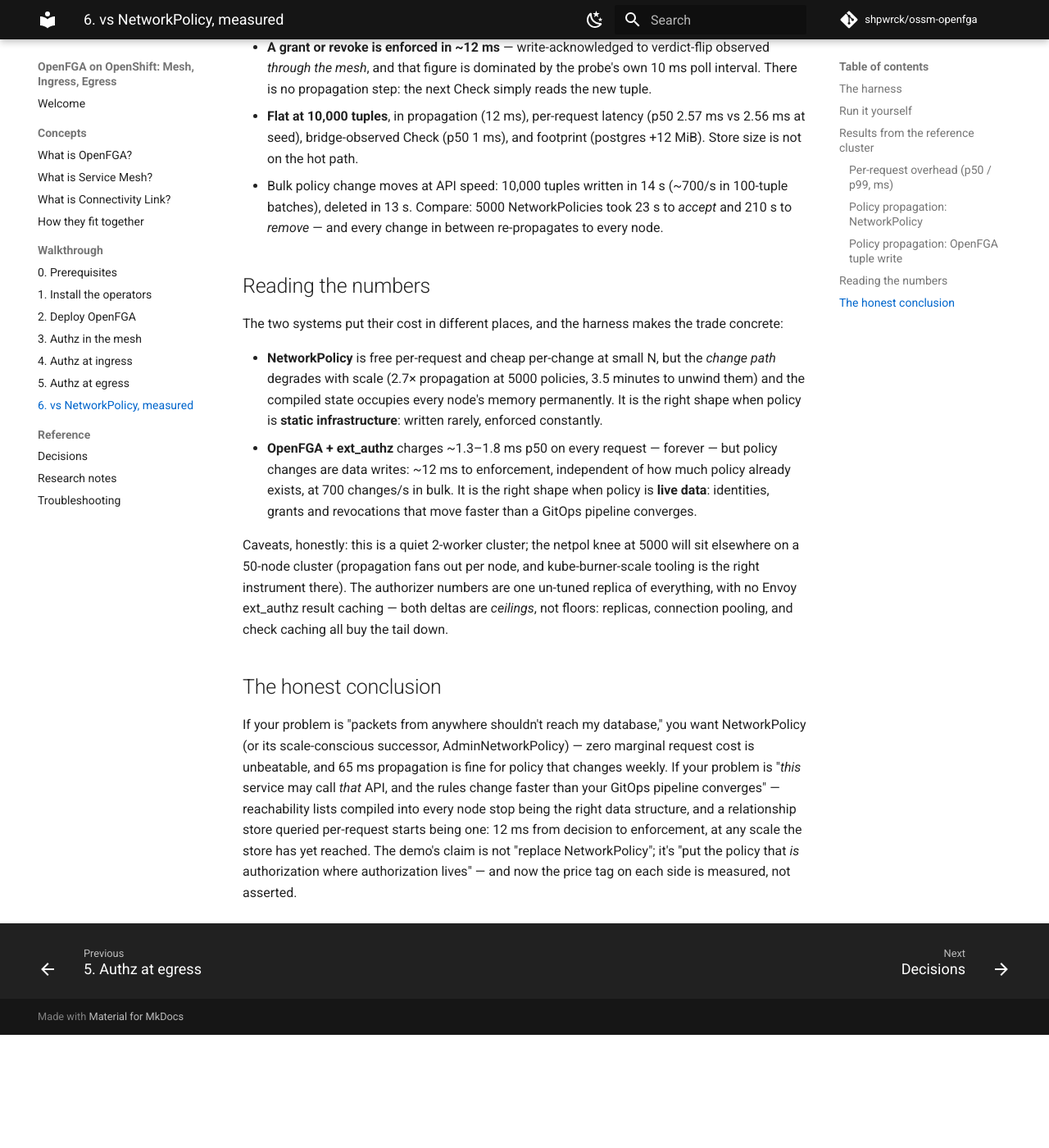
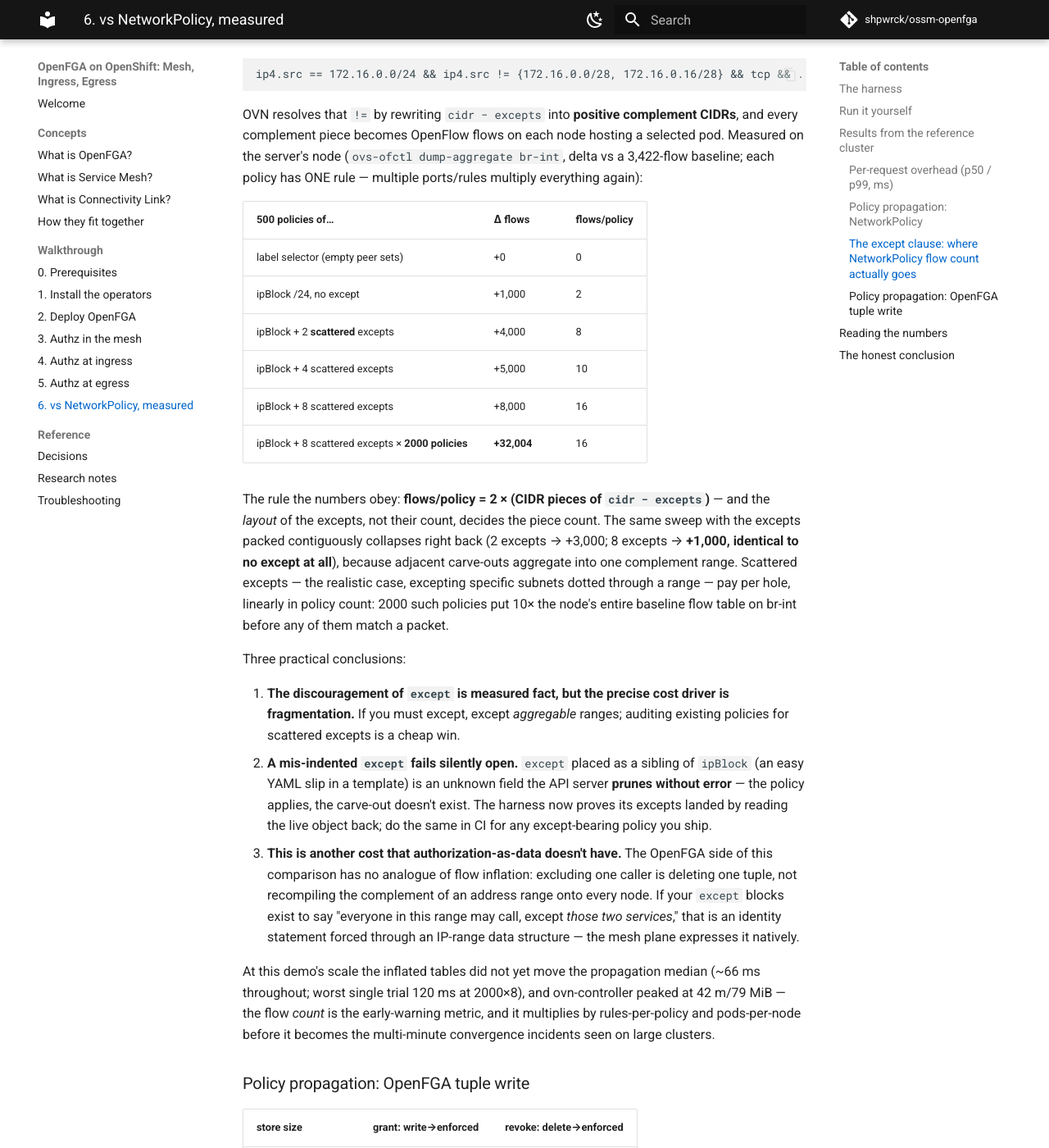
Before and after one commit to shpwrck/ossm-openfga, an MkDocs documentation site: the page built from docs/walkthrough/06-netpol-comparison.md, in a window 1280 px wide and 1400 px high, scrolled down 3844 px. Shown: the whole window at 82% size. Built offline with MkDocs 1.6.1 and Material for MkDocs 9.7.7, drawn with Linux system fonts in a browser that asks for light colours; comment, search, counter and statistics services are not loaded; before the commit the page ends 5106 px from its top, so only the background shows below that; some of the changed text lies outside the part shown.

Commit message:
Measure ipBlock.except: flow cost is 2 x complement pieces per policy (#5)
New netpol-except phase sweeps except-count (K=0/2/4/8 at N=500, plus a
label-selector control) and policy count (N=1000/2000 at K=8), in BOTH
except layouts (PERF_EXCEPT_LAYOUT=scattered|contiguous), measuring
br-int OpenFlow counts (ovs-ofctl via the ovn-controller container),
in-pod propagation trials, and per-container ovn-controller footprint.

Measured on the ROSA reference cluster: the negated ACL match is live
(ip4.src != {...}) and OVN compiles cidr-minus-excepts into positive
complement CIDRs, so flows/policy = 2 x complement pieces. Scattered
excepts pay per hole: 500 one-rule policies at K=8 = +8,000 flows on the
selected pod's node, +32,004 at N=2000 (10x the node's baseline table);
the same excepts packed contiguously aggregate to +1,000 (identical to
no except). Propagation stayed ~66 ms at this scale - flow count is the
early-warning metric.

Bring-up finding, now guarded in the harness: a mis-indented except is
an unknown peer field the API server silently prunes - the policy
applies with no carve-out. create_bg_except read-back-asserts every
batch's excepts landed on the live object.

Chapter 6, VALIDATION.md pass-3 addendum, and the rosa runbook carry the
results and the fail-open trap.

Co-authored-by: Claude Fable 5 <noreply@anthropic.com>

````diff
--- a/docs/walkthrough/06-netpol-comparison.md
+++ b/docs/walkthrough/06-netpol-comparison.md
@@ -70,10 +70,13 @@ make perf                      # setup → overhead → netpol-scale → tuple-s
 
 Knobs (env vars): `PERF_QPS_TIERS="100 1000"`, `PERF_DURATION=60s`,
 `PERF_NETPOL_TIERS="0 100 1000 5000"`, `PERF_TUPLE_COUNT=10000`,
-`PERF_TRIALS=5`. Raw fortio JSON, probe timestamps, and `kubectl top`
-snapshots land in `perf-results/<timestamp>/`; `summary.md` is the collated
-report. Phases are resumable — a rerun skips work whose results already
-exist.
+`PERF_TRIALS=5`; for the `netpol-except` phase: `PERF_EXCEPT_N=500`,
+`PERF_EXCEPT_COUNTS="0 2 4 8"`, `PERF_EXCEPT_TIERS="1000 2000"`, and
+`PERF_EXCEPT_LAYOUT=scattered|contiguous` (run it once per layout to
+reproduce both tables below). Raw fortio JSON, probe timestamps, OVS flow
+counts, and `kubectl top` snapshots land in `perf-results/<timestamp>/`;
+`summary.md` is the collated report. Phases are resumable — a rerun skips
+work whose results already exist.
 
 ## Results from the reference cluster
 
@@ -138,6 +141,67 @@ Median (min–max) over 5 trials per direction, single-clock in-pod probe:
 - Per-request latency **with all 5000 policies programmed**: p50 0.64 ms —
   identical to the empty namespace. The data plane genuinely does not care.
 
+### The `except` clause: where NetworkPolicy flow count actually goes
+
+The propagation table above used label-selector policies — the cheap kind.
+`ipBlock` policies with `except` carve-outs are the expensive kind, and the
+harness measures why (`run-perf.sh netpol-except`). An except-bearing peer
+compiles to an OVN ACL with a **negated set match** — live from this cluster:
+
+```
+ip4.src == 172.16.0.0/24 && ip4.src != {172.16.0.0/28, 172.16.0.16/28} && tcp && ...
+```
+
+OVN resolves that `!=` by rewriting `cidr − excepts` into **positive
+complement CIDRs**, and every complement piece becomes OpenFlow flows on
+each node hosting a selected pod. Measured on the server's node
+(`ovs-ofctl dump-aggregate br-int`, delta vs a 3,422-flow baseline; each
+policy has ONE rule — multiple ports/rules multiply everything again):
+
+| 500 policies of… | Δ flows | flows/policy |
+|---|---|---|
+| label selector (empty peer sets) | +0 | 0 |
+| ipBlock /24, no except | +1,000 | 2 |
+| ipBlock + 2 **scattered** excepts | +4,000 | 8 |
+| ipBlock + 4 scattered excepts | +5,000 | 10 |
+| ipBlock + 8 scattered excepts | +8,000 | 16 |
+| ipBlock + 8 scattered excepts × **2000 policies** | **+32,004** | 16 |
+
+The rule the numbers obey: **flows/policy = 2 × (CIDR pieces of
+`cidr − excepts`)** — and the *layout* of the excepts, not their count,
+decides the piece count. The same sweep with the excepts packed
+contiguously collapses right back (2 excepts → +3,000; 8 excepts →
+**+1,000, identical to no except at all**), because adjacent carve-outs
+aggregate into one complement range. Scattered excepts — the realistic
+case, excepting specific subnets dotted through a range — pay per hole,
+linearly in policy count: 2000 such policies put 10× the node's entire
+baseline flow table on br-int before any of them match a packet.
+
+Three practical conclusions:
+
+1. **The discouragement of `except` is measured fact, but the precise cost
+   driver is fragmentation.** If you must except, except *aggregable*
+   ranges; auditing existing policies for scattered excepts is a cheap win.
+2. **A mis-indented `except` fails silently open.** `except` placed as a
+   sibling of `ipBlock` (an easy YAML slip in a template) is an unknown
+   field the API server **prunes without error** — the policy applies,
+   the carve-out doesn't exist. The harness now proves its excepts landed
+   by reading the live object back; do the same in CI for any
+   except-bearing policy you ship.
+3. **This is another cost that authorization-as-data doesn't have.** The
+   OpenFGA side of this comparison has no analogue of flow inflation:
+   excluding one caller is deleting one tuple, not recompiling the
+   complement of an address range onto every node. If your `except` blocks
+   exist to say "everyone in this range may call, except *those two
+   services*," that is an identity statement forced through an IP-range
+   data structure — the mesh plane expresses it natively.
+
+At this demo's scale the inflated tables did not yet move the propagation
+median (~66 ms throughout; worst single trial 120 ms at 2000×8), and
+ovn-controller peaked at 42 m/79 MiB — the flow *count* is the early-warning
+metric, and it multiplies by rules-per-policy and pods-per-node before it
+becomes the multi-minute convergence incidents seen on large clusters.
+
 ### Policy propagation: OpenFGA tuple write
 
 | store size | grant: write→enforced | revoke: delete→enforced |
````
Also changed, not shown: VALIDATION.md (+13 -0 lines), docs/runbooks/rosa-ossm-openfga-demo/README.md (+8 -0 lines), 2 other files.
